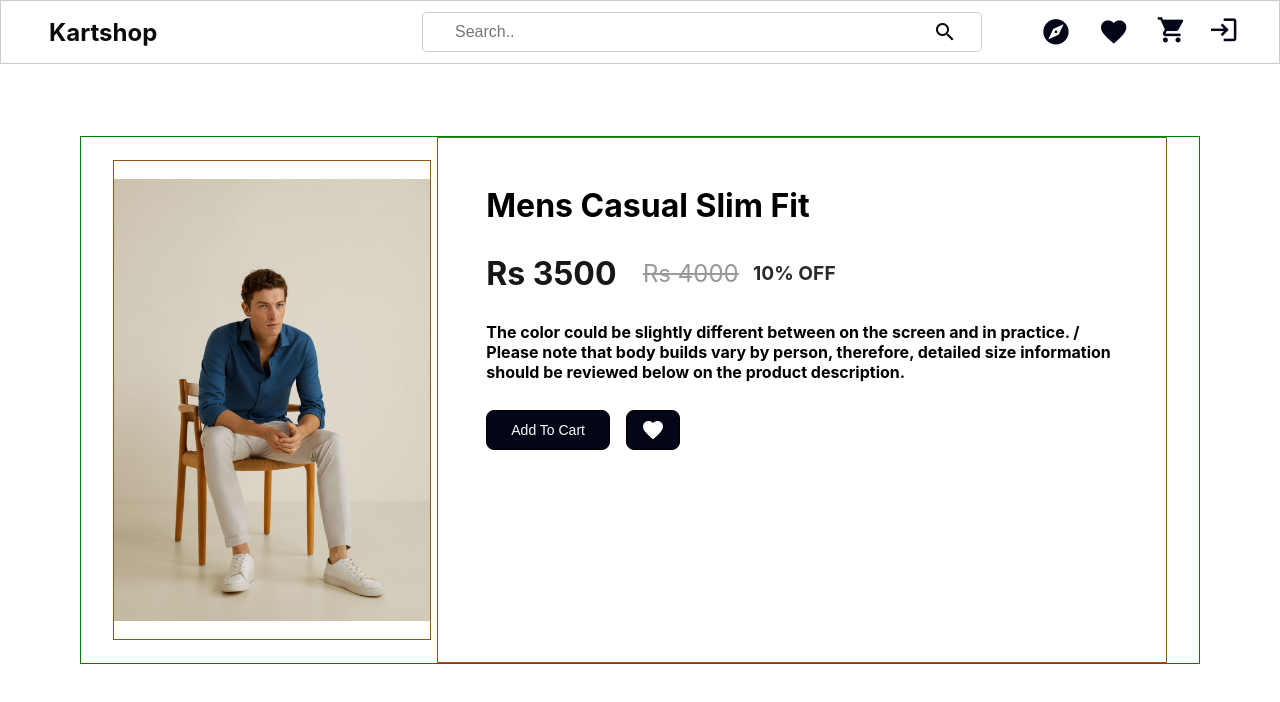
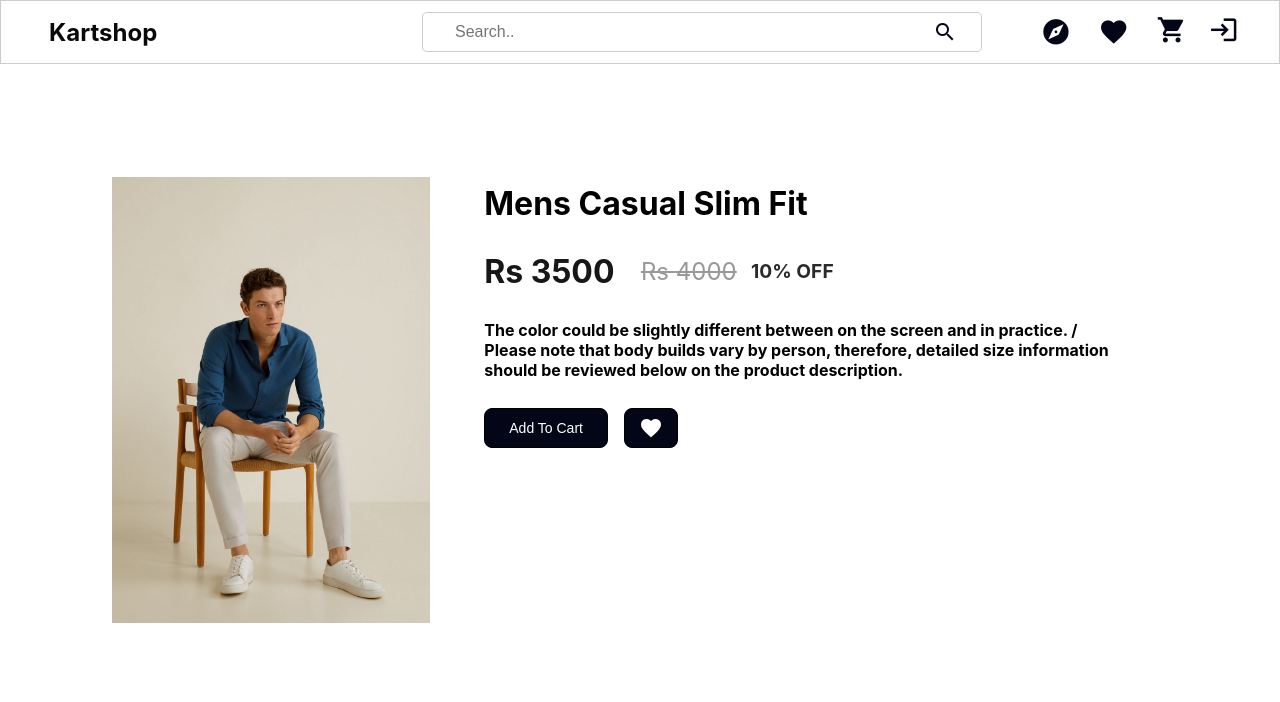
Before and after one commit to RaviPratihast/ecom-kartshop, a React (Create React App) app: page /product/01d5cabc-e0c5-42da-853d-7f167b16db36 in a window 1280 px wide. Shown: the top 702 px of the page. Built offline with nearby package versions, Linux system fonts and the light colour scheme.

Commit message:
style: refactor removal of code

```diff
--- a/src/pages/product-details-page/product-details.css
+++ b/src/pages/product-details-page/product-details.css
@@ -14,7 +14,6 @@
   height: 33em;
   padding-inline: 2em;
   gap: 0.4rem;
-  border: 1px solid green;
 }
 .product-detail-left-container {
   display: flex;
@@ -23,11 +22,9 @@
   width: 30rem;
   height: 30rem;
   overflow: hidden;
-  border: 1px solid rgb(138, 88, 22);
 }
 .product-detail-left-container img {
   width: 100%;
-  /* height: auto; */
   object-fit: cover;
 }
 
@@ -35,11 +32,9 @@
   display: flex;
   gap: 1.8em;
   flex-direction: column;
-  margin-top: ;
   padding: 3em;
   width: 100%;
   height: 100%;
-  border: 1px solid rgb(138, 88, 22);
 }
 .price {
   display: flex;
```
